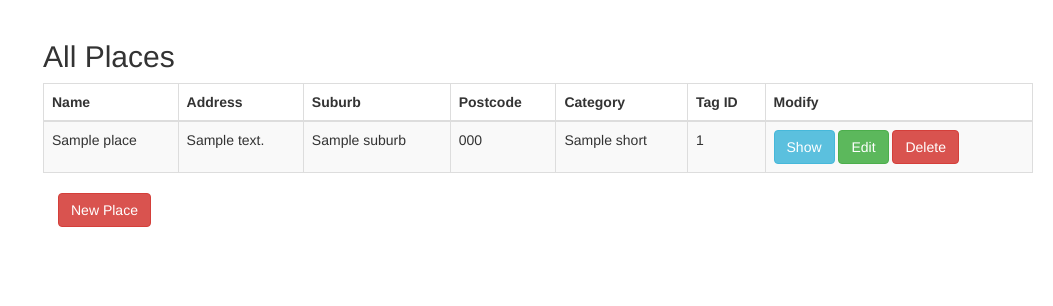
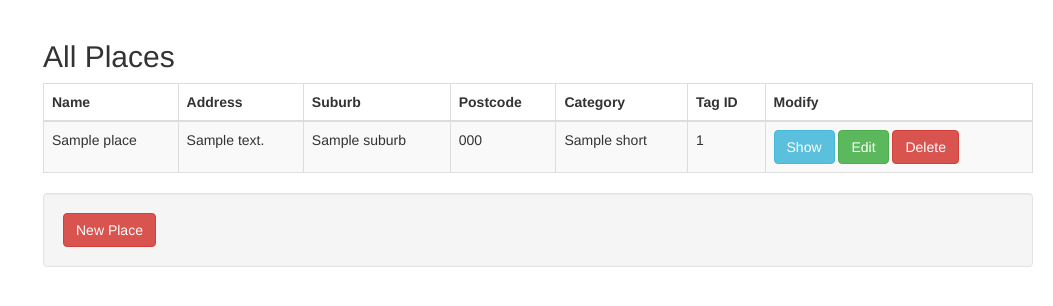
Before and after one commit to dan-stachlewski/top5, a PHP site: template app/templates/places/places_all.twig in a window 1280 px wide. Shown: the top 306 px of the page, without its empty margins (227-1280 px from the left). Run offline with PHP 8.4, Linux system fonts and the light colour scheme; the template is opened without the code that fills it: most values are stand-ins (such as "Sample title", 1, 10 or a date in 2020); some libraries are stand-ins or nearby versions.

Commit message:
Updated the places_all.twig:: - added some div w class="well" to separate the sections easily

```diff
--- a/app/templates/places/places_all.twig
+++ b/app/templates/places/places_all.twig
@@ -41,10 +41,12 @@
                 </tbody>
             </table>
 
+            <div class="well">
+                <a class="btn btn-danger" href="{{ path_for('places-add')}}">New Place</a>
+            </div>
         </div>
-        <a class="btn btn-danger" href="{{ path_for('places-add')}}">New Place</a>
     {% else %}
-        <div class="row">
+        <div class="well">
             <h5>No places found</h5>
         </div>
     {% endif %}
```
